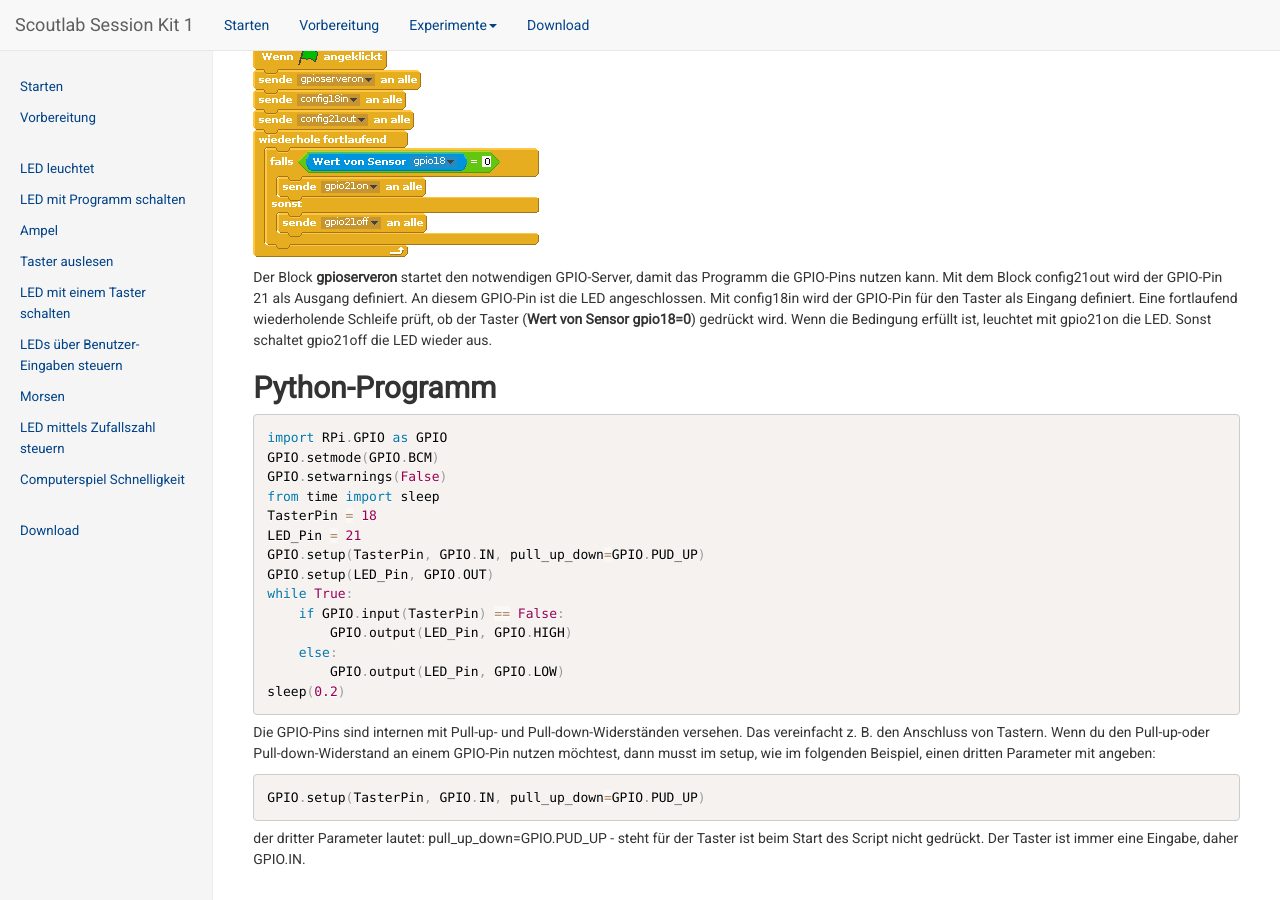
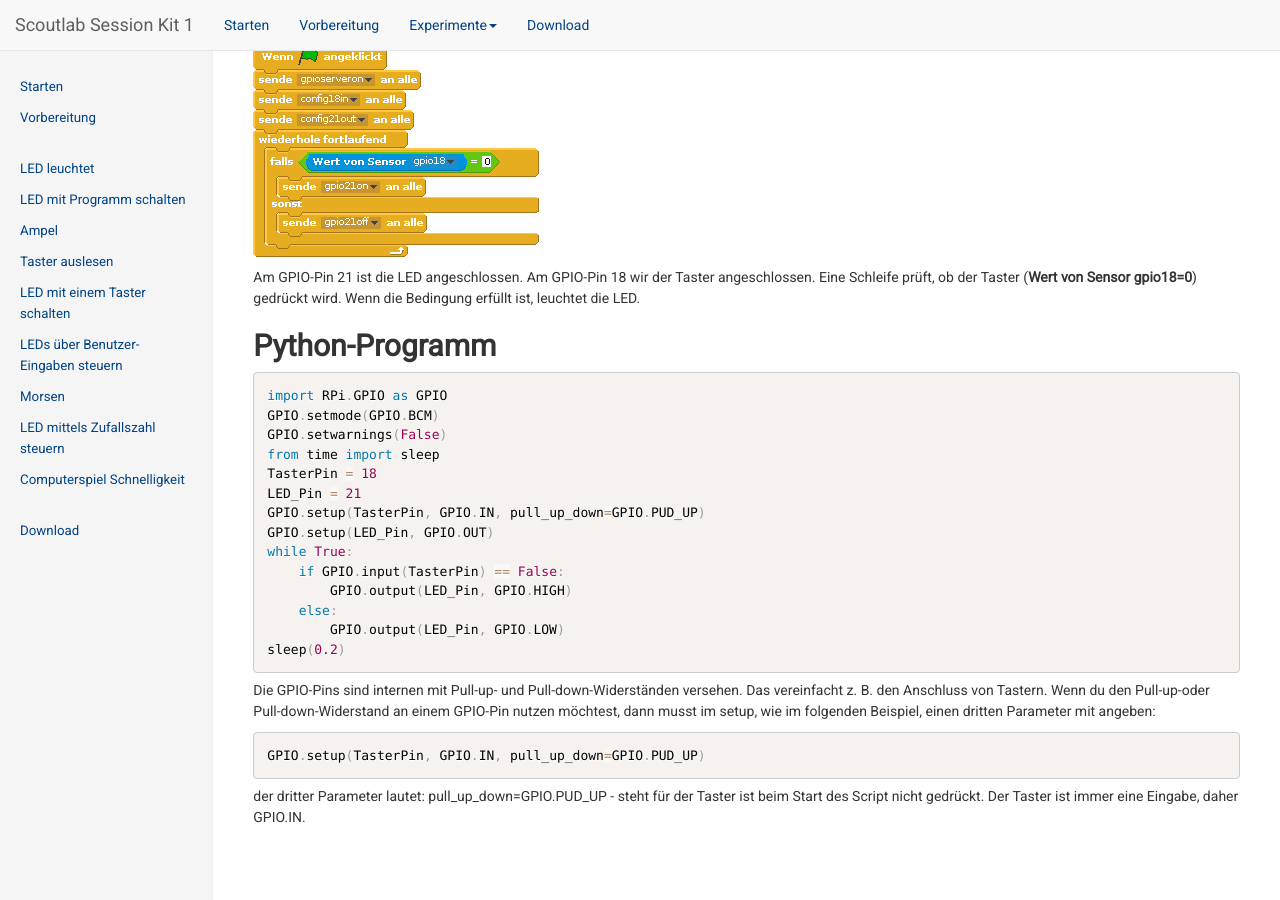
Before and after one commit to vcp-scoutlab/vcp-scoutlab.github.io, a Jekyll site: the page built from 7-LED-Taster.md, in a window 1280 px wide and 900 px high, scrolled down 1405 px. Built offline with Jekyll 4.4.1, drawn with Linux system fonts in a browser that asks for light colours; after the commit the page ends 2263 px from its top, so only the background shows below that.

Commit message:
Anleitung zu Scratch etwas gestraff, da sich vieles aus den vorherigen Experimenten wiederholt.

```diff
--- a/7-LED-Taster.md
+++ b/7-LED-Taster.md
@@ -29,9 +29,8 @@ Wir erweitern die Schaltung aus dem Schritt "Taster auslesen" um eine LED und ei
 
 ![](images/taster_led.png)
 
-Der Block **gpioserveron**  startet den notwendigen GPIO-Server, damit das Programm die GPIO-Pins nutzen kann. Mit dem Block config21out wird der GPIO-Pin 21 als Ausgang definiert. An diesem
-GPIO-Pin ist die LED angeschlossen. Mit config18in wird der GPIO-Pin für den Taster als Eingang definiert.
-Eine fortlaufend wiederholende Schleife prüft, ob der Taster (**Wert von Sensor gpio18=0**) gedrückt wird. Wenn die Bedingung erfüllt ist, leuchtet mit gpio21on die LED. Sonst schaltet gpio21off die LED wieder aus.
+Am GPIO-Pin 21 ist die LED angeschlossen. Am GPIO-Pin 18 wir der Taster angeschlossen.
+Eine Schleife prüft, ob der Taster (**Wert von Sensor gpio18=0**) gedrückt wird. Wenn die Bedingung erfüllt ist, leuchtet die LED.
 
 
 ## Python-Programm
```
